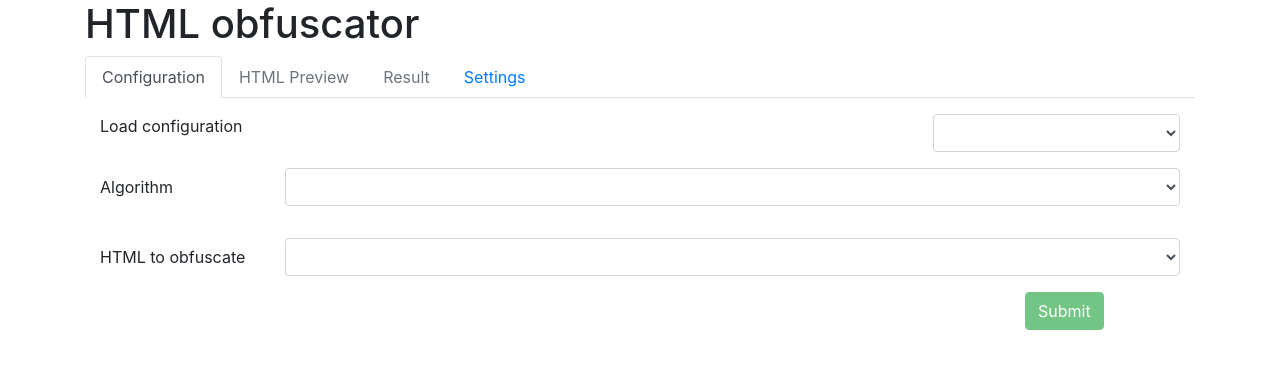
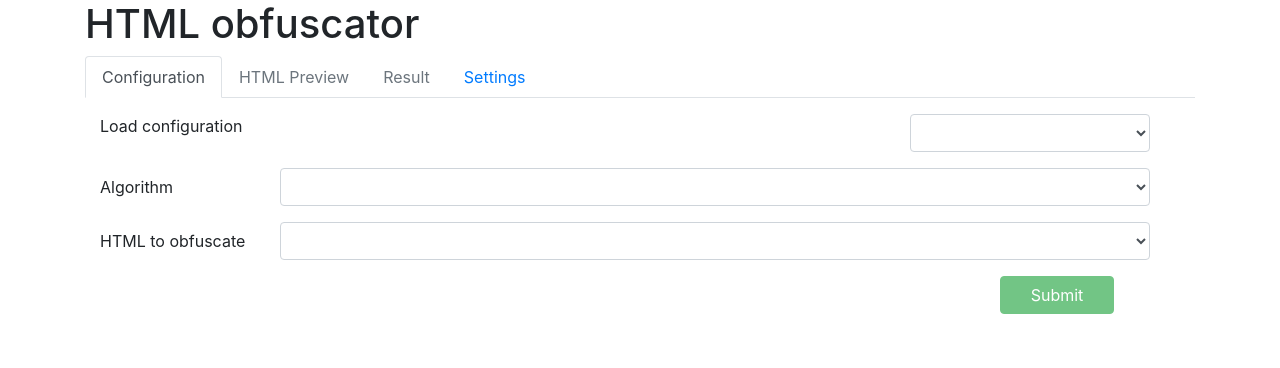
Before and after one commit to maciek1839/HTML-Code-Obfuscator, a React (Create React App) app: page / in a window 1280 px wide. Shown: the top 368 px of the page. Built offline with nearby package versions, Linux system fonts and the light colour scheme.

Commit message:
[Refactor] Divide the form component into a few smaller subcomponents. Remove styles from .tsx and move them to separate files.

```diff
--- a/src/App.tsx
+++ b/src/App.tsx
@@ -5,7 +5,7 @@ import classnames from 'classnames';
 import ConfigurationForm from "./components/config-form/config-form";
 import HTMLPreview from "./components/html-preview/html-preview";
 import SettingsTab from "./components/settings-tab";
-import ObfuscationOutput from "./components/obfuscation-output";
+import ObfuscationOutput from "./components/obfuscation-output/obfuscation-output";
 import {
   algorithmReducer,
   htmlFileTypeReducer,
--- a/src/components/config-form/algorithm-details-view/algorithm-details-view.tsx
+++ b/src/components/config-form/algorithm-details-view/algorithm-details-view.tsx
@@ -26,17 +26,17 @@ class AlgorithmDetailsView extends Component<AlgorithmDetailsViewProps, Algorith
   };
 
   render() {
-    return this.props.algorithm ? this.renderDetailsElement() : null
+    return this.props.algorithm ? this.renderDetailsElement() : null;
   };
 
   private renderDetailsElement(): JSX.Element {
-    return <FormGroup>
+    return <FormGroup row className="width-100">
       <Col sm={{size: 2, offset: 10}}>
         <Button color="primary" onClick={this.openCloseDetails} className="element-m-spacing-b">
           Show details
         </Button>
       </Col>
-      <Collapse isOpen={this.state.showDetails}>
+      <Collapse isOpen={this.state.showDetails} className="width-100">
         <ListGroup flush>
           {this.props.algorithm.details.steps.map((step: string, index: number) =>
             <ListGroupItem key={index}>{index + 1}. {step}</ListGroupItem>
--- /dev/null
+++ b/src/components/config-form/algorithm-select-view/algorithm-select-view.tsx
@@ -0,0 +1,39 @@
+import React, {ChangeEvent, Component} from 'react';
+import {Col, FormGroup, Input, Label} from 'reactstrap';
+import {ObfuscationAlgorithm} from '../../../model/algorithms/obfuscation-algorithm';
+import {setAlgorithm} from '../../../actions/config-form';
+
+interface AlgorithmSelectViewProps {
+  algorithmHtmlSelectValue: number;
+  algorithms: ObfuscationAlgorithm[];
+  callbackProcessAction: any;
+}
+
+class AlgorithmSelectView extends Component<AlgorithmSelectViewProps> {
+
+  constructor(props: Readonly<AlgorithmSelectViewProps>) {
+    super(props);
+  }
+
+  handleChangeAlgorithms = (event: ChangeEvent<HTMLInputElement>) => {
+    let newChosenAlgorithm = Number(event.target.value);
+    this.props.callbackProcessAction(setAlgorithm(newChosenAlgorithm));
+  };
+
+  render() {
+    return <FormGroup row className="width-100 element-m-spacing-t">
+      <Label sm={2}>Algorithm</Label>
+      <Col sm={10}>
+        <Input value={this.props.algorithmHtmlSelectValue} type="select"
+               onChange={this.handleChangeAlgorithms}>
+          <option key={0} value={null}>&nbsp;</option>
+          {this.props.algorithms.map((item: ObfuscationAlgorithm) =>
+            <option key={item.type} value={item.type}>{item.name}</option>
+          )}
+        </Input>
+      </Col>
+    </FormGroup>
+  };
+}
+
+export default AlgorithmSelectView;
--- a/src/components/config-form/config-form.tsx
+++ b/src/components/config-form/config-form.tsx
@@ -1,15 +1,15 @@
-import React, {ChangeEvent, Component} from "react";
-import HtmlTypes, {HtmlFileType} from '../../model/html-types';
-import {loadConfigAction, setAlgorithm, setHtmlFile, setHtmlType, showResult} from '../../actions/config-form';
-import {Button, Col, Container, Form, FormGroup, Input, Label} from 'reactstrap';
+import React, {Component} from "react";
+import {Container, Form} from 'reactstrap';
 import GenerateHtmlModal from "../generate-html-modal";
-import {NotificationContainer, NotificationManager} from 'react-notifications';
+import {NotificationContainer} from 'react-notifications';
 import AlgorithmService from '../../services/algorithm-service';
-import ConfigurationService from '../../services/configuration-service';
 import {ObfuscationAlgorithm} from '../../model/algorithms/obfuscation-algorithm';
 import {ObfuscationConfig} from '../../model/configs/obfuscation-config';
-import ConfigurationFactory from '../../factories/configuration-factory';
 import AlgorithmDetailsView from './algorithm-details-view/algorithm-details-view';
+import HtmlTypesView from './html-types-view/html-types-view';
+import AlgorithmSelectView from './algorithm-select-view/algorithm-select-view';
+import SubmitBtnView from './submit-btn-view/submit-btn-view';
+import LoadConfigurationView from './load-configuration-view/load-configuration-view';
 
 export interface ConfigurationFormProps {
   algorithms: ObfuscationAlgorithm[];
@@ -24,37 +24,6 @@ class ConfigurationForm extends Component<ConfigurationFormProps> {
     super(props);
   }
 
-  handleChangeAlgorithms = (event: ChangeEvent<HTMLInputElement>) => {
-    let newChosenAlgorithm = Number(event.target.value);
-    this.props.callbackProcessAction(setAlgorithm(newChosenAlgorithm));
-  };
-
-  handleChangeHtmlType = (event: ChangeEvent<HTMLInputElement>) => {
-    let newHtmlType = Number(event.target.value);
-    this.props.callbackProcessAction(setHtmlType(newHtmlType));
-  };
-
-  handleLoadConfig = (event: React.ChangeEvent<HTMLInputElement>) => {
-    if (event.target.value.trim().length > 0) {
-      let preservedConfig = JSON.parse(event.target.value);
-      this.props.callbackProcessAction(loadConfigAction(preservedConfig.config));
-      NotificationManager.success('Successfully load config!', preservedConfig.name);
-    }
-  };
-
-  handleSubmit = () => {
-    this.props.callbackProcessAction(showResult());
-  };
-
-  handleUserFile = (event: React.ChangeEvent<HTMLInputElement>) => {
-    let file = event.target.files[0];
-    let reader = new FileReader();
-    reader.onload = (evt: any) => {
-      this.props.callbackProcessAction(setHtmlFile(evt.target.result));
-    };
-    reader.readAsText(file, "UTF-8");
-  };
-
   render() {
     let config = this.props.config;
     let algorithmHtmlSelectValue = config.algorithmType != null ? config.algorithmType : 0;
@@ -68,78 +37,15 @@ class ConfigurationForm extends Component<ConfigurationFormProps> {
           callbackProcessAction={this.props.callbackProcessAction}>
         </GenerateHtmlModal>
         <Form className="element-m-spacing-t">
-          <FormGroup row>
-            <Col sm={9}>
-              Load configuration
-            </Col>
-            <Col sm={3}>
-              <Input type="select" onChange={this.handleLoadConfig}>
-                <option key={0} value={null}>&nbsp;</option>
-                <option key={1} value={null} disabled={true}>default</option>
-                {
-                  ConfigurationFactory.getDefaultConfiguration().map(elem =>
-                    <option key={elem.name} value={JSON.stringify(elem)}>{elem.name}</option>
-                  )
-                }
-                <option key={2} value={null} disabled={true}>saved</option>
-                {
-                  ConfigurationService.loadConfigs().map(elem =>
-                    <option key={elem.name} value={JSON.stringify(elem)}>{elem.name}</option>
-                  )
-                }
-              </Input>
-            </Col>
-          </FormGroup>
-          <FormGroup row className="element-m-spacing-t">
-            <Label sm={2}>Algorithm</Label>
-            <Col sm={10}>
-              <Input value={algorithmHtmlSelectValue} type="select"
-                     onChange={this.handleChangeAlgorithms}>
-                <option key={0} value={null}>&nbsp;</option>
-                {this.props.algorithms.map((item: ObfuscationAlgorithm) =>
-                  <option key={item.type} value={item.type}>{item.name}</option>
-                )}
-              </Input>
-            </Col>
-          </FormGroup>
-          <FormGroup row>
-            <AlgorithmDetailsView algorithm={algorithmDetails}/>
-          </FormGroup>
-          <FormGroup row>
-            <Label sm={2}>HTML to obfuscate</Label>
-            <Col sm={10}>
-              <Input value={htmlSelectValue} type="select"
-                     onChange={this.handleChangeHtmlType}>
-                <option key={0} value={null}>&nbsp;</option>
-                {this.renderHtmlTypesList()}
-              </Input>
-            </Col>
-            <Col sm={12}>
-              {htmlSelectValue === HtmlFileType.LOAD_FILE ?
-                <Input type="file" label="File" onChange={this.handleUserFile}/>
-                : null}
-            </Col>
-          </FormGroup>
-          <FormGroup row>
-            <Col sm={{size: 2, offset: 10}}>
-              <Button type="button"
-                      disabled={!ConfigurationFactory.isConfigurationComplete(this.props.config)}
-                      className="btn btn-success"
-                      onClick={this.handleSubmit}>Submit</Button>
-            </Col>
-          </FormGroup>
+          <LoadConfigurationView {...this.props}/>
+          <AlgorithmSelectView algorithmHtmlSelectValue={algorithmHtmlSelectValue} {...this.props} />
+          <AlgorithmDetailsView algorithm={algorithmDetails}/>
+          <HtmlTypesView htmlSelectValue={htmlSelectValue} {...this.props}/>
+          <SubmitBtnView {...this.props} />
         </Form>
       </Container>
     );
   }
-
-  renderHtmlTypesList = () => {
-    const list = [];
-    for (let htmlType of HtmlTypes) {
-      list.push(<option key={htmlType.key} value={htmlType.key}>{htmlType.value}</option>)
-    }
-    return list;
-  };
 }
 
 export default ConfigurationForm;
--- /dev/null
+++ b/src/components/config-form/html-types-view/html-types-view.tsx
@@ -0,0 +1,58 @@
+import React, {ChangeEvent, Component} from 'react';
+import {Col, FormGroup, Input, Label} from 'reactstrap';
+import HtmlTypes, {HtmlFileType} from '../../../model/html-types';
+import {setHtmlFile, setHtmlType} from '../../../actions/config-form';
+
+interface HtmlTypesViewProps {
+  callbackProcessAction: any;
+  htmlSelectValue: number;
+}
+
+class HtmlTypesView extends Component<HtmlTypesViewProps> {
+
+  render() {
+    return <FormGroup row className="width-100">
+      <Label sm={2}>HTML to obfuscate</Label>
+      <Col sm={10}>
+        <Input value={this.props.htmlSelectValue} type="select"
+               onChange={this.handleChangeHtmlType}>
+          <option key={0} value={null}>&nbsp;</option>
+          {this.renderHtmlTypesList()}
+        </Input>
+      </Col>
+      <Col sm={12}>
+        {this.renderFileInput(this.props.htmlSelectValue)}
+      </Col>
+    </FormGroup>;
+  }
+
+  private handleChangeHtmlType = (event: ChangeEvent<HTMLInputElement>) => {
+    let newHtmlType = Number(event.target.value);
+    this.props.callbackProcessAction(setHtmlType(newHtmlType));
+  };
+
+  private handleUserFile = (event: React.ChangeEvent<HTMLInputElement>) => {
+    let file = event.target.files[0];
+    let reader = new FileReader();
+    reader.onload = (evt: any) => {
+      this.props.callbackProcessAction(setHtmlFile(evt.target.result));
+    };
+    reader.readAsText(file, "UTF-8");
+  };
+
+  private renderFileInput(htmlSelectValue: number): JSX.Element | null {
+    return htmlSelectValue === HtmlFileType.LOAD_FILE ?
+      <Input type="file" label="File" onChange={this.handleUserFile}/>
+      : null
+  }
+
+  private renderHtmlTypesList = () => {
+    const list = [];
+    for (let htmlType of HtmlTypes) {
+      list.push(<option key={htmlType.key} value={htmlType.key}>{htmlType.value}</option>)
+    }
+    return list;
+  };
+}
+
+export default HtmlTypesView;
--- /dev/null
+++ b/src/components/config-form/load-configuration-view/load-configuration-view.tsx
@@ -0,0 +1,48 @@
+import React, {Component} from 'react';
+import {Col, FormGroup, Input} from 'reactstrap';
+import ConfigurationFactory from '../../../factories/configuration-factory';
+import {loadConfigAction} from '../../../actions/config-form';
+import ConfigurationService from '../../../services/configuration-service';
+import {NotificationManager} from "react-notifications";
+
+interface LoadConfigurationViewProps {
+  callbackProcessAction: any;
+}
+
+class LoadConfigurationView extends Component<LoadConfigurationViewProps> {
+
+  handleLoadConfig = (event: React.ChangeEvent<HTMLInputElement>) => {
+    if (event.target.value.trim().length > 0) {
+      let preservedConfig = JSON.parse(event.target.value);
+      this.props.callbackProcessAction(loadConfigAction(preservedConfig.config));
+      NotificationManager.success('Successfully load config!', preservedConfig.name);
+    }
+  };
+
+  render() {
+    return <FormGroup row className="width-100">
+      <Col sm={9}>
+        Load configuration
+      </Col>
+      <Col sm={3}>
+        <Input type="select" onChange={this.handleLoadConfig}>
+          <option key={0} value={null}>&nbsp;</option>
+          <option key={1} value={null} disabled={true}>default</option>
+          {
+            ConfigurationFactory.getDefaultConfiguration().map(elem =>
+              <option key={elem.name} value={JSON.stringify(elem)}>{elem.name}</option>
+            )
+          }
+          <option key={2} value={null} disabled={true}>saved</option>
+          {
+            ConfigurationService.loadConfigs().map(elem =>
+              <option key={elem.name} value={JSON.stringify(elem)}>{elem.name}</option>
+            )
+          }
+        </Input>
+      </Col>
+    </FormGroup>
+  };
+}
+
+export default LoadConfigurationView;
--- /dev/null
+++ b/src/components/config-form/submit-btn-view/submit-btn-view.tsx
@@ -0,0 +1,30 @@
+import React, {Component} from 'react';
+import {Button, Col, FormGroup} from 'reactstrap';
+import ConfigurationFactory from '../../../factories/configuration-factory';
+import {showResult} from '../../../actions/config-form';
+import {ObfuscationConfig} from '../../../model/configs/obfuscation-config';
+
+interface SubmitBtnViewProps {
+  callbackProcessAction: any;
+  config: ObfuscationConfig;
+}
+
+class SubmitBtnView extends Component<SubmitBtnViewProps> {
+
+  handleSubmit = () => {
+    this.props.callbackProcessAction(showResult());
+  };
+
+  render() {
+    return <FormGroup row className="width-100">
+      <Col sm={{size: 2, offset: 10}}>
+        <Button type="button"
+                disabled={!ConfigurationFactory.isConfigurationComplete(this.props.config)}
+                className="btn btn-success"
+                onClick={this.handleSubmit}>Submit</Button>
+      </Col>
+    </FormGroup>
+  };
+}
+
+export default SubmitBtnView;
--- /dev/null
+++ b/src/styles/buttons.scss
@@ -0,0 +1,3 @@
+button {
+  min-width: 7.125rem;
+}
--- /dev/null
+++ b/src/styles/layout.scss
@@ -0,0 +1,3 @@
+.width-100 {
+  width: 100%;
+}
--- a/src/styles/styles.scss
+++ b/src/styles/styles.scss
@@ -2,3 +2,5 @@
 @import "vendors/react-notifications";
 @import "core";
 @import "spacing";
+@import "layout";
+@import "buttons";
```
Also changed, not shown: src/components/obfuscation-output/ObfuscationOutput.scss (added, +9 -0 lines), src/components/obfuscation-output/obfuscation-output.tsx (renamed from src/components/obfuscation-output.tsx, +15 -12 lines).
